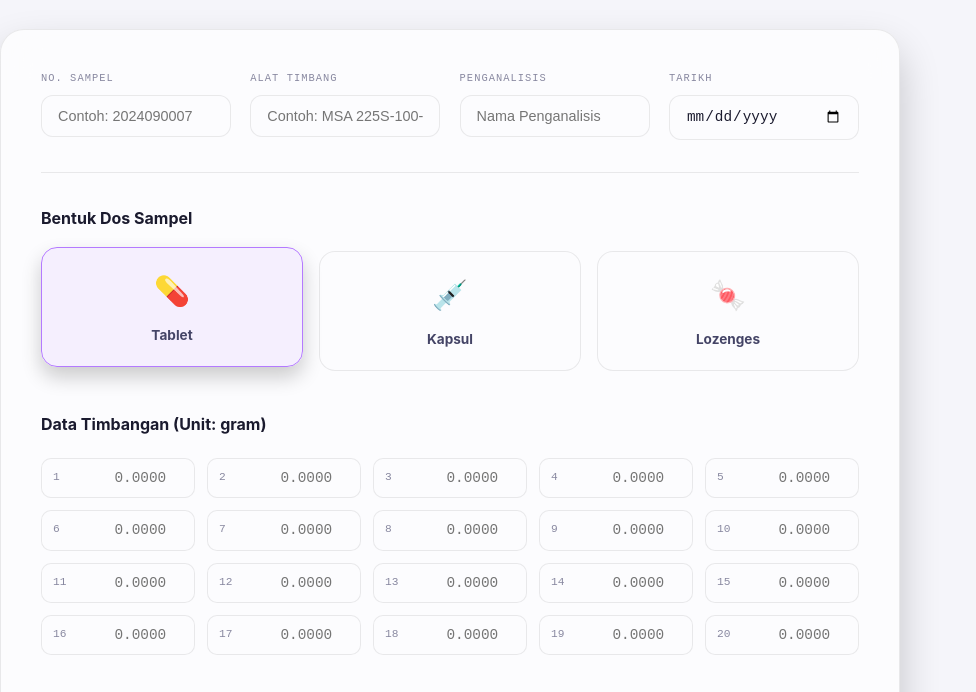
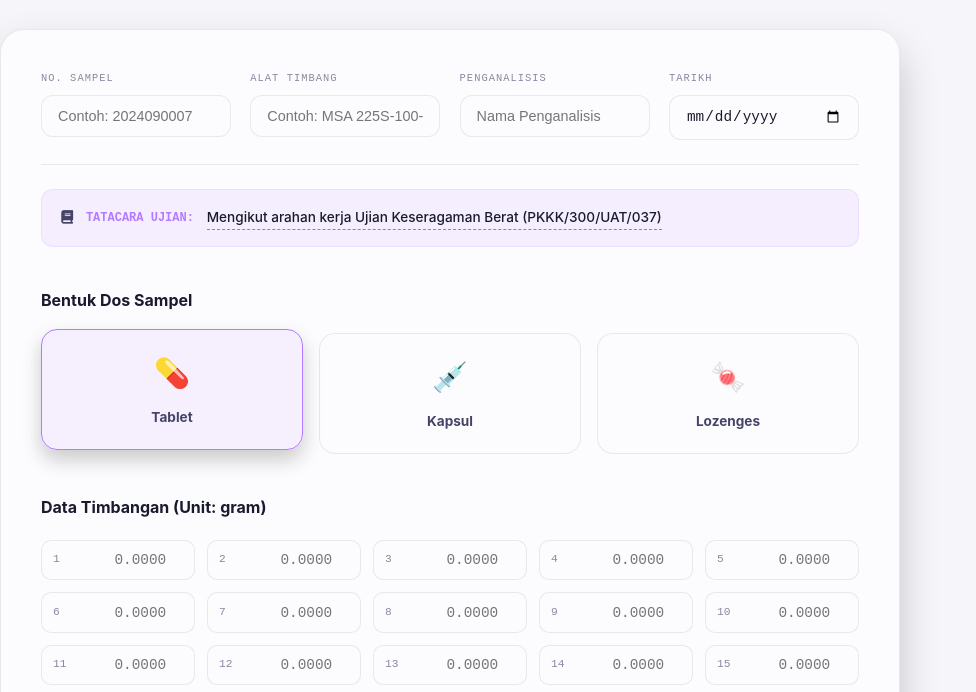
Before and after one commit to syarief02/Uniformity-of-Weight, a plain HTML site: page form.html in a window 1280 px wide. Shown: the part 85-777 px from the top of the page, without its empty margins (0-976 px from the left). Drawn offline with Linux system fonts and the light colour scheme.

Commit message:
style: add SOP link and reference to digital form

```diff
--- a/form.html
+++ b/form.html
@@ -40,6 +40,13 @@
                     <label for="testDate">Tarikh</label>
                     <input type="date" id="testDate">
                 </div>
+            </div>
+
+            <!-- SOP Reference Link -->
+            <div class="sop-reference reveal">
+                <i class="fas fa-book"></i>
+                <span>TATACARA UJIAN:</span>
+                <a href="index.html" class="sop-link">Mengikut arahan kerja Ujian Keseragaman Berat (PKKK/300/UAT/037)</a>
             </div>
 
             <!-- Dosage Form Selection -->
--- a/style.css
+++ b/style.css
@@ -562,9 +562,41 @@ body {
   display: grid;
   grid-template-columns: repeat(auto-fit, minmax(180px, 1fr));
   gap: 1.2rem;
-  margin-bottom: 2rem;
-  padding-bottom: 2rem;
+  margin-bottom: 1.5rem;
+  padding-bottom: 1.5rem;
   border-bottom: 1px solid var(--card-border);
+}
+
+.sop-reference {
+  margin-bottom: 2.5rem;
+  padding: 1rem 1.2rem;
+  background: var(--purple-dim);
+  border: 1px solid rgba(180, 122, 255, 0.15);
+  border-radius: 12px;
+  display: flex;
+  align-items: center;
+  gap: 0.8rem;
+  font-size: 0.85rem;
+}
+
+.sop-reference span {
+  font-family: var(--mono);
+  font-weight: 700;
+  color: var(--purple);
+  font-size: 0.75rem;
+}
+
+.sop-link {
+  color: var(--text-bright);
+  text-decoration: none;
+  font-weight: 500;
+  transition: 0.2s;
+  border-bottom: 1px dashed var(--text-dim);
+}
+
+.sop-link:hover {
+  color: var(--cyan);
+  border-bottom-color: var(--cyan);
 }
 
 .input-group label {
```
